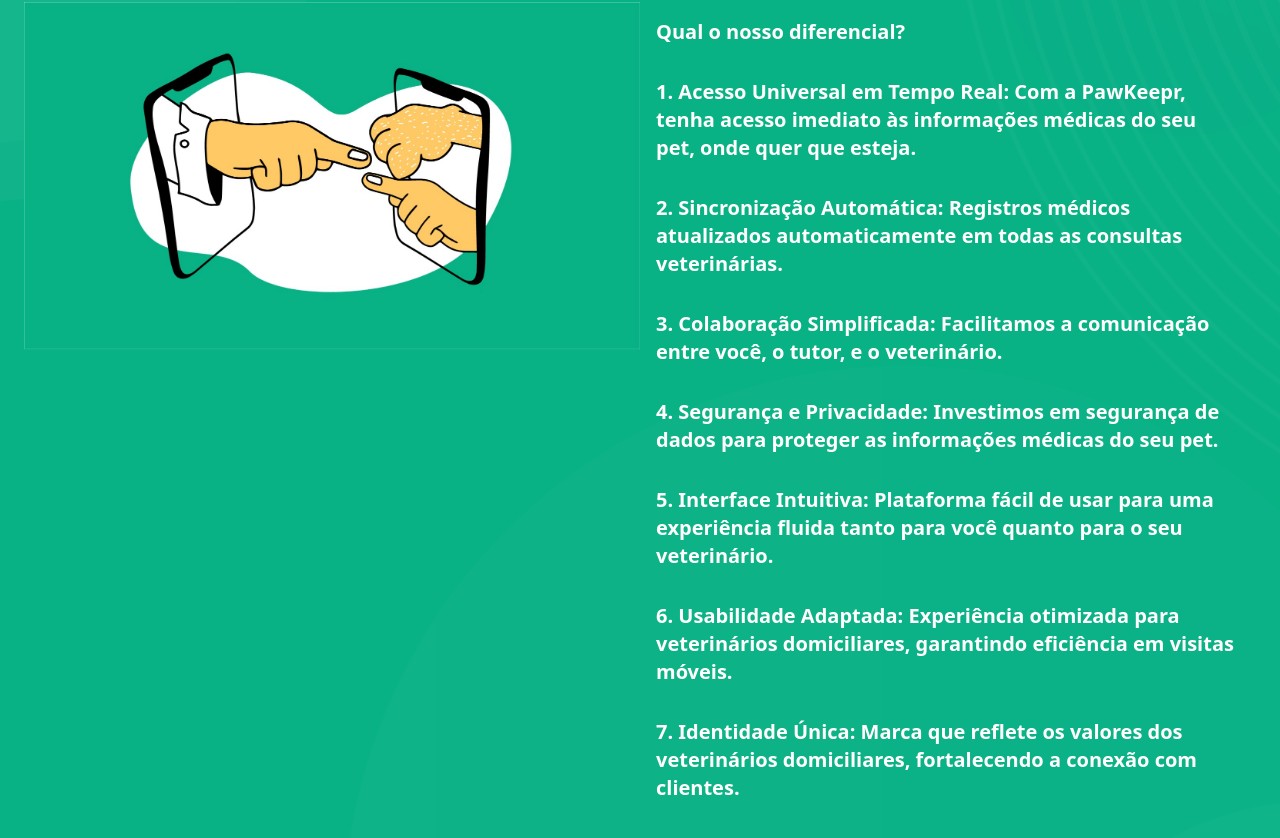
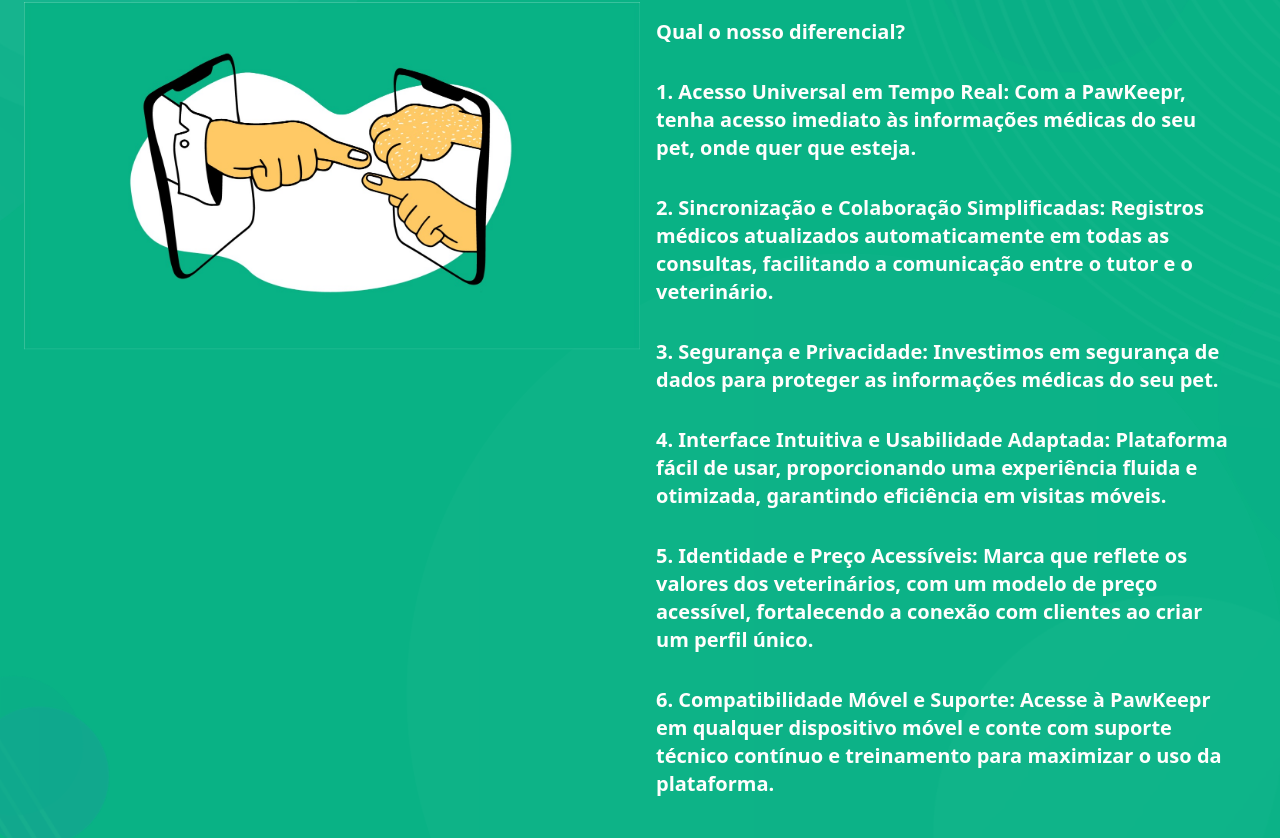
Before and after one commit to pawkeepr/landing-page, a Next.js app: page / in a window 1280 px wide. Shown: the part 4134-4972 px from the top of the page. Built offline with nearby package versions, Linux system fonts and the light colour scheme.

Commit message:
changing business differentials texts

```diff
--- a/source/pages/Home/business-differentials.tsx
+++ b/source/pages/Home/business-differentials.tsx
@@ -3,32 +3,24 @@ import ListingFactory from "~/Components/molecules/listing-factory";
 export const BusinessDifferentials = () => {
     const differentials: Array<string> = [
         `Acesso Universal em Tempo Real: Com a PawKeepr, tenha acesso imediato às
-    informações médicas do seu pet, onde quer que esteja.`,
-        `Sincronização Automática: Registros médicos atualizados automaticamente em todas
-        as consultas veterinárias.
+    informações médicas do seu pet, onde quer que esteja.
         `,
-        `Colaboração Simplificada: Facilitamos a comunicação entre você, o tutor, e o
-        veterinário.
+        `Sincronização e Colaboração Simplificadas: Registros médicos atualizados
+        automaticamente em todas as consultas, facilitando a comunicação entre o tutor
+        e o veterinário.
         `,
         `Segurança e Privacidade: Investimos em segurança de dados para proteger as
         informações médicas do seu pet.
         `,
-        `Interface Intuitiva: Plataforma fácil de usar para uma experiência fluida tanto para
-        você quanto para o seu veterinário.
+        `
+        Interface Intuitiva e Usabilidade Adaptada: Plataforma fácil de usar, proporcionando
+        uma experiência fluida e otimizada, garantindo eficiência em visitas móveis.
         `,
-        `Usabilidade Adaptada: Experiência otimizada para veterinários domiciliares,
-        garantindo eficiência em visitas móveis.
+        `Identidade e Preço Acessíveis: Marca que reflete os valores dos veterinários, com um
+        modelo de preço acessível, fortalecendo a conexão com clientes ao criar um perfil único.
         `,
-        `Identidade Única: Marca que reflete os valores dos veterinários domiciliares,
-        fortalecendo a conexão com clientes.
-        `,
-        `Preço Acessível: Modelo de preço acessível para todos os tipos de veterinários.
-        `,
-        `Compatibilidade Móvel: Acesso à PawKeepr em qualquer dispositivo móvel para
-        flexibilidade
-        `,
-        `Suporte Contínuo: Oferecemos suporte técnico e treinamento para aproveitar
-        todas as funcionalidades da plataforma.
+        `Compatibilidade Móvel e Suporte: Acesse à PawKeepr em qualquer dispositivo móvel e
+        conte com suporte técnico contínuo e treinamento para maximizar o uso da plataforma.
         `,
     ];
 
```
